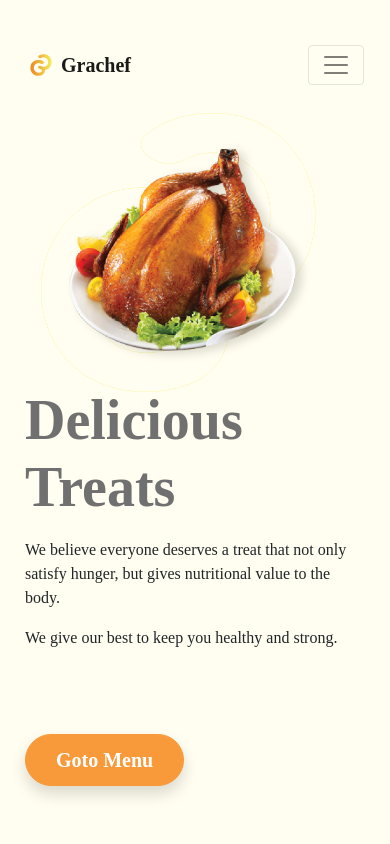
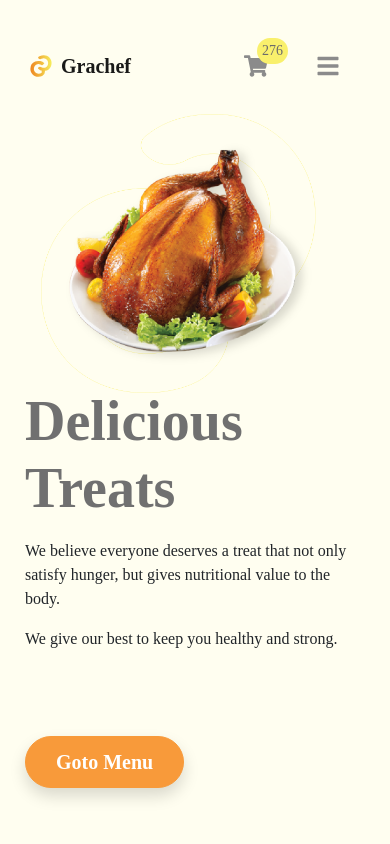
Before and after one commit to jilh/grachef, a React (Create React App) app: page / in a window 390 px wide. Shown: the top 844 px of the page. Built offline with nearby package versions, Linux system fonts and the light colour scheme.

Commit message:
Removed nav collapse and made naviagion link responsive

```diff
--- a/src/components/Navigation.js
+++ b/src/components/Navigation.js
@@ -16,13 +16,13 @@ function Navigation(){
                 />{' '}
                 Grachef
                 </Navbar.Brand>
-                <Navbar.Toggle aria-controls="basic-navbar-nav" />
-                <Navbar.Collapse id="basic-navbar-nav">
-                    <Nav className="ml-auto">
-                    <Nav.Link href="#home"><FaShoppingCart className="navigation-link" /><sup><Badge pill className={'pill-style'}>276</Badge></sup></Nav.Link>
-                        <Nav.Link href="#home"><FaBars className="navigation-link" /></Nav.Link>
+
+                {/* <Navbar.Collapse id="basic-navbar-nav"> */}
+                    <Nav className="ml-auto nav-hack">
+                    <Nav.Link href="#cart"><FaShoppingCart className="navigation-link" /><sup><Badge pill className={'pill-style'}>276</Badge></sup></Nav.Link>
+                        <Nav.Link href="#menu"><FaBars className="navigation-link" /></Nav.Link>
                     </Nav>
-                </Navbar.Collapse>
+                {/* </Navbar.Collapse> */}
             </Container>
         </Navbar>
     )
--- a/src/styles/Navigation.css
+++ b/src/styles/Navigation.css
@@ -21,3 +21,29 @@
     top: -20px;
     font-size: 14px;
 }
+
+@media only screen and (max-width: 768px){
+    .navigation-link{
+        font-size: 1.5em;
+        margin-left: 1em;
+        color: #8b8b8b;
+    }
+    .navigation-link:first-of-type{
+        margin-right: 1em;
+    }
+    .nav-hack{
+        display: flex;
+        flex-direction: row;
+    }
+    .pill-style{
+        background: #F9F06C;
+        color: #6b6b6b;
+        padding: 6px 5px;
+        border-radius: 50px !important;
+        position: absolute;
+        left: -35px;
+        top: -15px;
+        font-size: 14px;
+        font-weight: 400;
+    }
+}
```
